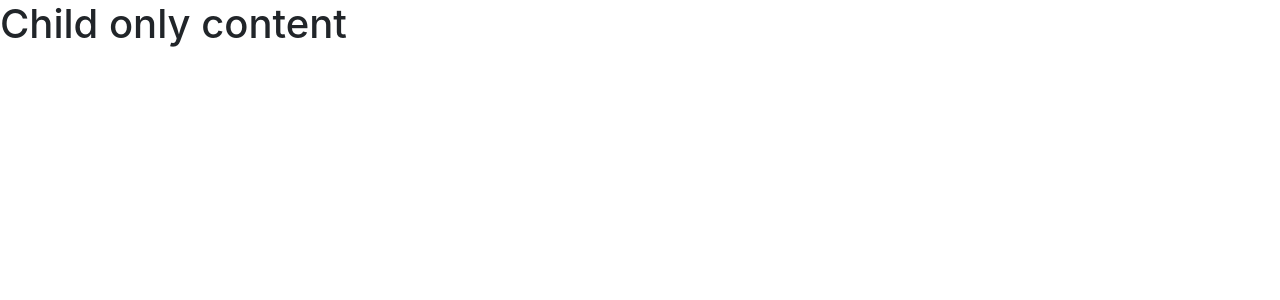
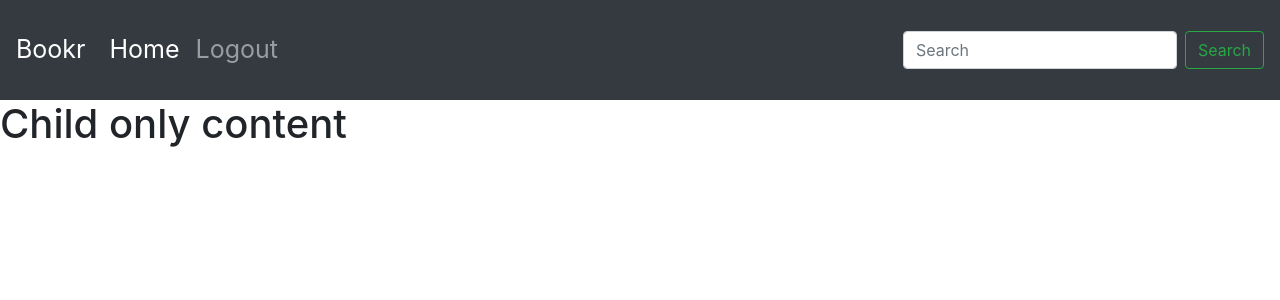
Before and after one commit to Bamlaku667/bookr_project, a Django app: page / in a window 1280 px wide. Shown: the top 300 px of the page. Run offline with Django 4.2, Linux system fonts and the light colour scheme; some libraries are stand-ins or nearby versions.

Commit message:
adding a bootstrap navbar

```diff
--- a/reviews/templates/reviews/parent.html
+++ b/reviews/templates/reviews/parent.html
@@ -11,8 +11,37 @@ css/bootstrap.min.css" integrity="sha384-
 Vkoo8x4CGsO3+Hhxv8T/Q5PaXtkKtu6ug5TOeNV6gBiFeWPGFN9MuhOf23Q
 9Ifjh" crossorigin="anonymous">
 </head>
+<style type="text/css">
+    .navbar {
+      min-height: 100px;
+      font-size: 25px;
+    }
+    .navbar-brand {
+      font-size: 25px;
+    }
+  </style>
 
 <body>
+    <nav class="navbar navbar-expand-sm navbar-dark bg-dark sticky-top">
+        <a class="navbar-brand" href="/">Bookr</a>
+        <button class="navbar-toggler" type="button" data-toggle="collapse" data-target="#navbarSupportedContent" aria-controls="navbarSupportedContent" aria-expanded="false" aria-label="Toggle navigation">
+          <span class="navbar-toggler-icon"></span>
+        </button>
+        <div class="collapse navbar-collapse" id="navbarSupportedContent">
+          <ul class="navbar-nav mr-auto">
+            <li class="nav-item active">
+              <a class="nav-link" href="/books/">Home <span class="sr-only">(current)</span></a>
+            </li>
+            <li class="nav-item">
+              <a class="nav-link" href="#">Logout</a>
+            </li>
+          </ul>
+          <form class="form-inline my-2 my-lg-0">
+            <input class="form-control mr-sm-2" type="search" placeholder="Search" aria-label="Search">
+            <button class="btn btn-outline-success my-2 my-sm-0" type="submit">Search</button>
+          </form>
+        </div>
+      </nav>
     {% block content%}
     {% endblock %}
 </body>
```
